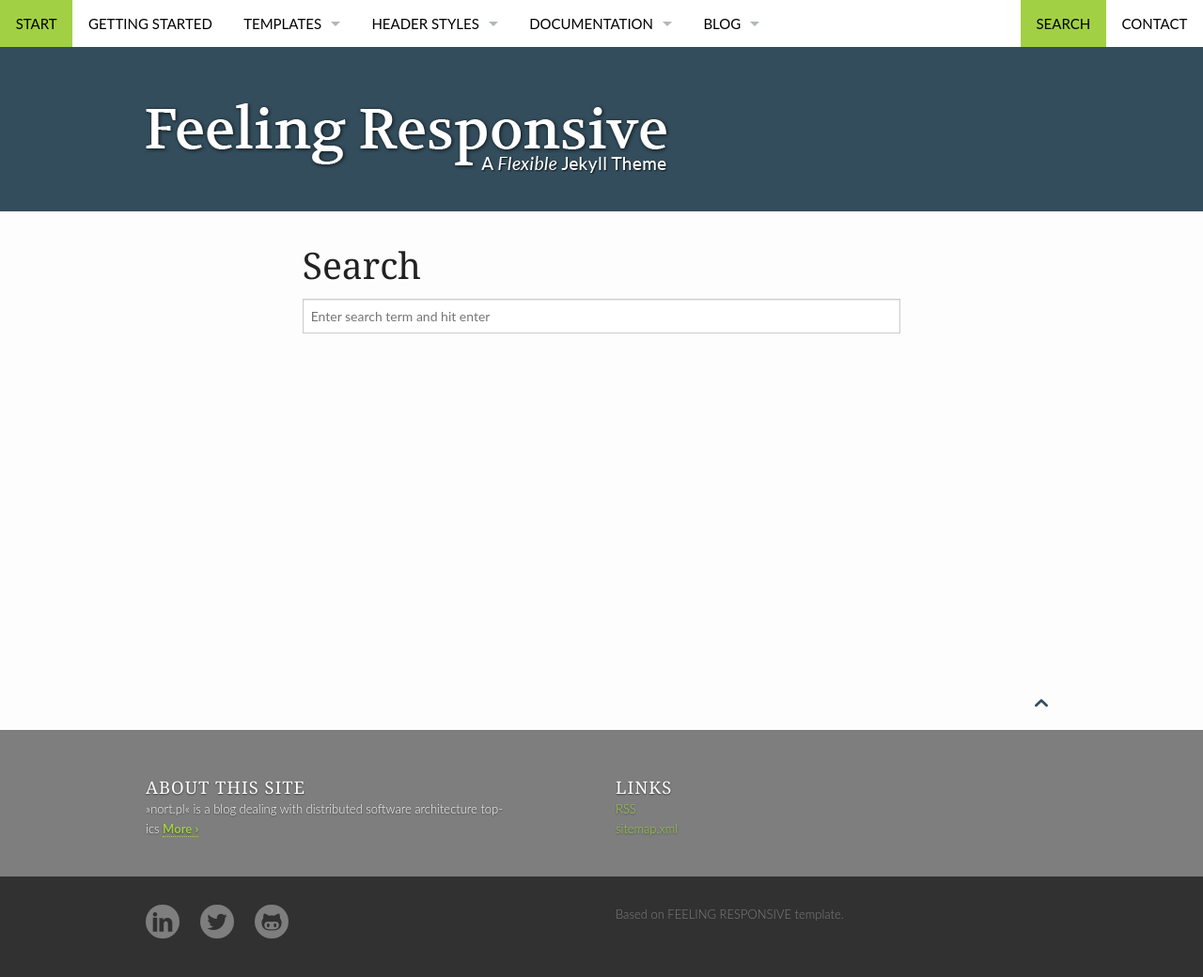
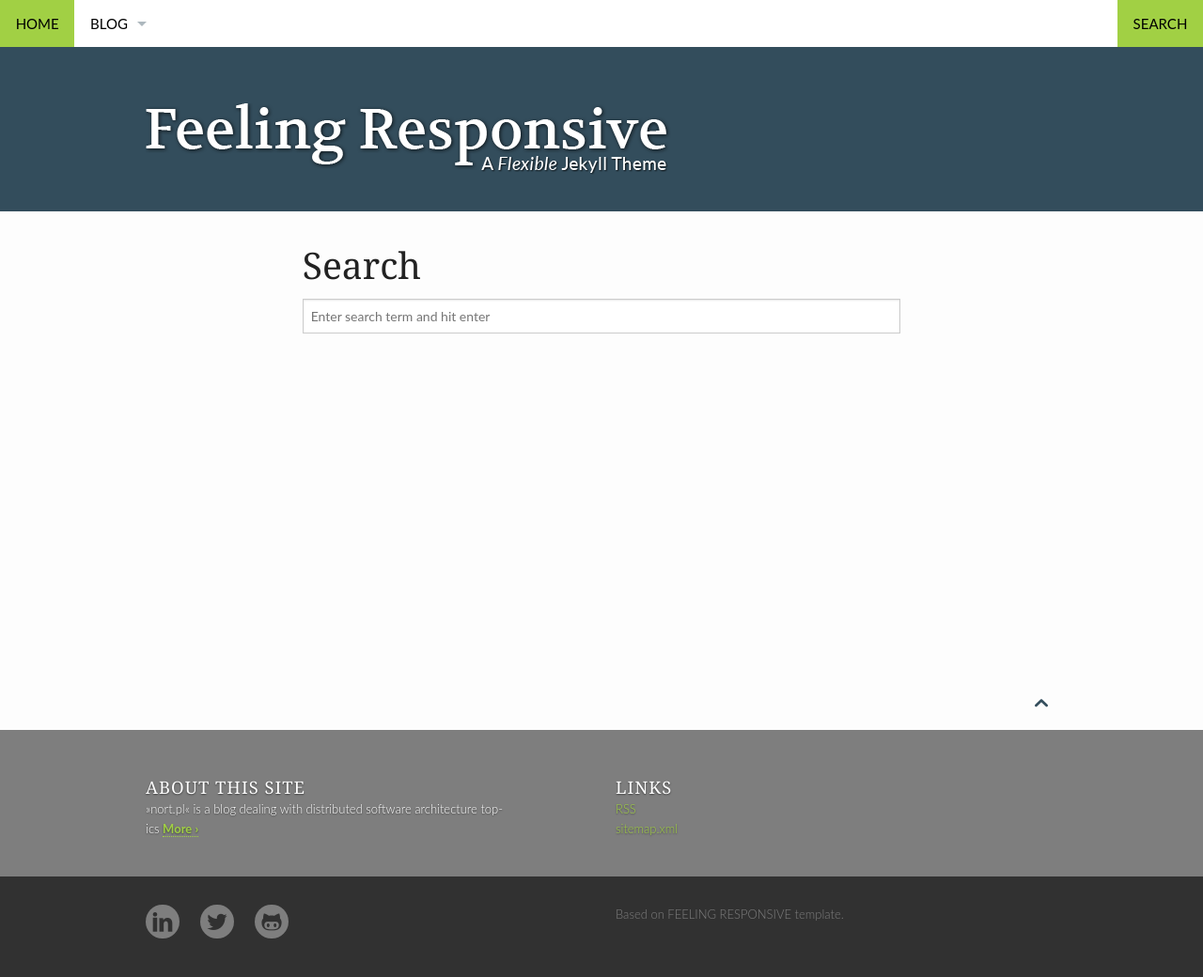
Before and after one commit to nort/nort.github.io, a Jekyll site: the page built from pages/search.md, in a window 1280 px wide. Shown: the whole page at 94% size. Built offline with Jekyll 4.4.1, drawn with Linux system fonts in a browser that asks for light colours.

Commit message:
remove unnecessary header links

```diff
--- a/_data/navigation.yml
+++ b/_data/navigation.yml
@@ -1,65 +1,6 @@
-- title: Start
+- title: Home
   url: "/"
   side: left
-
-- title: Getting Started
-  url: "/getting-started/"
-  side: left
-
-- title: "Templates"
-  url: "/design/"
-  side: left
-  dropdown:
-  - title: "Grid & Colors"
-    url: "/design/grid/"
-  - title: "Typography"
-    url: "/design/typography/"
-  - title: "Page/Post"
-    url: "/design/page/"
-  - title: "Post-Left-Sidebar"
-    url: "/design/post-left-sidebar/"
-  - title: "Post-Right-Sidebar"
-    url: "/design/post-right-sidebar/"
-  - title: "Page Full-Width"
-    url: "/design/page-fullwidth/"
-  - title: "Blog-Page"
-    url: "/blog/"
-  - title: "Video"
-    url: "/design/video/"
-  - title: "Gallery"
-    url: "/design/gallery/"
-  - title: "Portfolio"
-    url: "/design/portfolio/"
-
-- title: "Header Styles"
-  url: "/headers/"
-  side: left
-  dropdown:
-  - title: "Header with Full-Width-Image"
-    url: "/design/header-full-width-image/"
-  - title: "Header with Image and Pattern"
-    url: "/design/header-image-pattern/"
-  - title: "Header with image and color"
-    url: "/design/header-image-color/"
-  - title: "Header Only With Logo"
-    url: "/design/header-logo-only/"
-  - title: "Header With Text"
-    url: "/design/header-with-text/"
-  - title: "No Header"
-    url: "/design/no-header/"
-  - title: "No Header but Image"
-    url: "/design/no-header-but-image/"
-
-- title: Documentation
-  url: "/documentation/"
-  side: left
-  dropdown:
-  - title: Documentation
-    url: "/documentation/"
-  - title: "Changelog"
-    url: "/changelog/"
-  - title: "Roadmap"
-    url: "/roadmap/"
 
 - title: Blog
   url: "/blog/"
@@ -73,7 +14,3 @@
 - title: "Search"
   url: "/search/"
   side: right
-
-- title: "Contact"
-  url: "/contact/"
-  side: right
```
